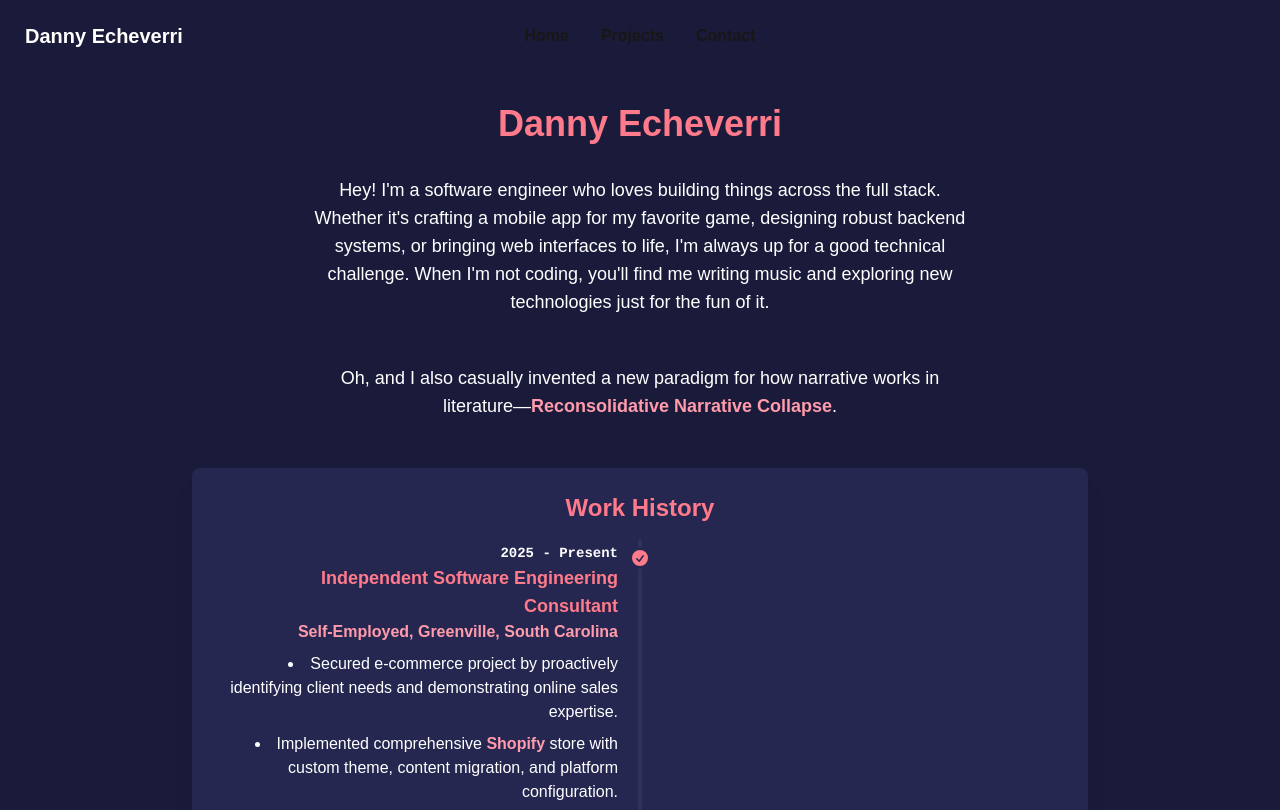
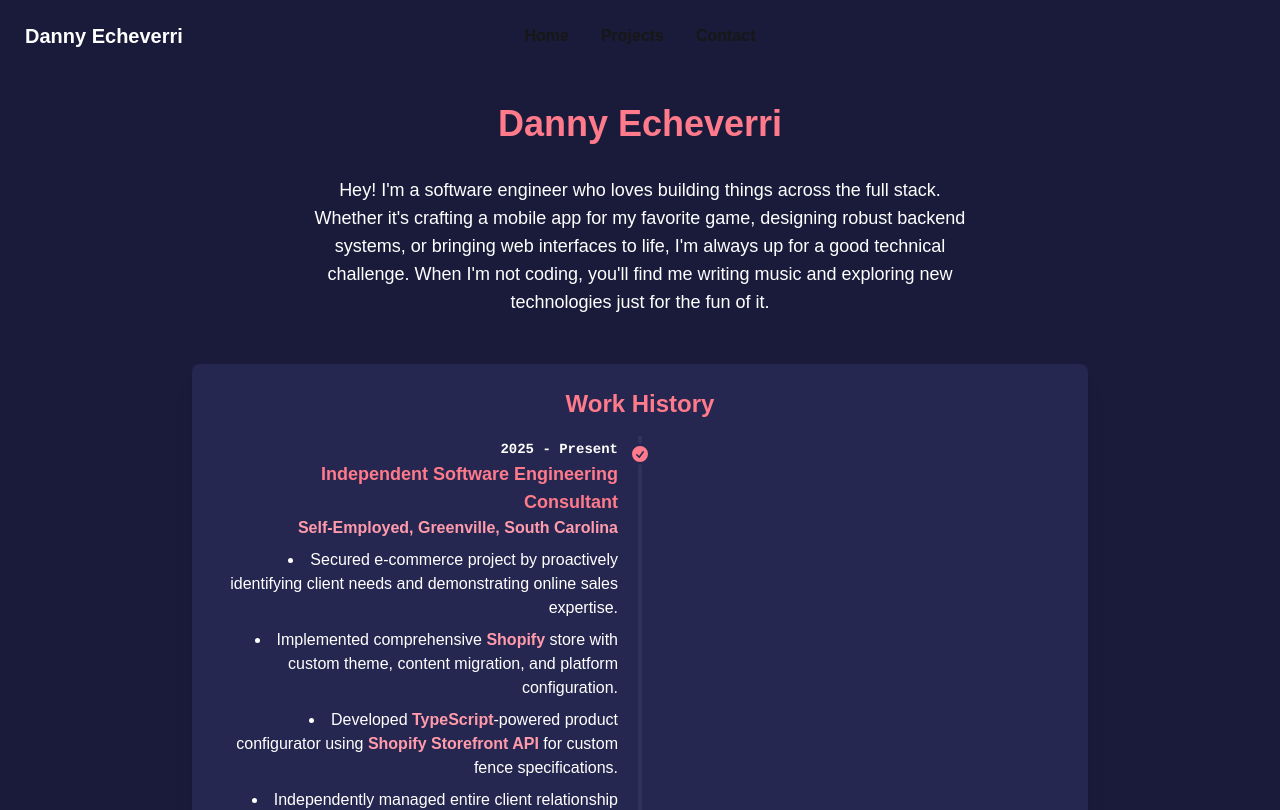
Before and after one commit to decheverri123/decheverri123.github.io, a Next.js app: page / in a window 1280 px wide. Shown: the top 810 px of the page. Built offline with nearby package versions, Linux system fonts and the light colour scheme.

Commit message:
Remove RNC mention and link from homepage intro text

```diff
--- a/src/app/page.tsx
+++ b/src/app/page.tsx
@@ -5,7 +5,6 @@ import WorkHistory from "@/components/WorkHistory";
 import SkillsSection from "@/components/SkillsSection";
 import LanguagesSection from "@/components/LanguagesSection";
 import PoweredBySection from "@/components/PoweredBySection";
-import Link from "next/link";
 export default function HomePage() {
   return (
     <Layout>
@@ -20,18 +19,6 @@ export default function HomePage() {
           life, I&apos;m always up for a good technical challenge. When I&apos;m
           not coding, you&apos;ll find me writing music and exploring new
           technologies just for the fun of it.
-        </p>
-
-        <p className="mx-auto mb-12 max-w-xl px-4 text-center text-sm text-base-content sm:max-w-2xl sm:px-0 sm:text-base md:text-lg">
-          Oh, and I also casually invented a new paradigm for how narrative
-          works in literature—
-          <Link
-            href="/apps/rnc"
-            className="font-semibold text-primary underline-offset-2 hover:underline"
-          >
-            Reconsolidative Narrative Collapse
-          </Link>
-          .
         </p>
 
         {/* Work History Section */}
```
